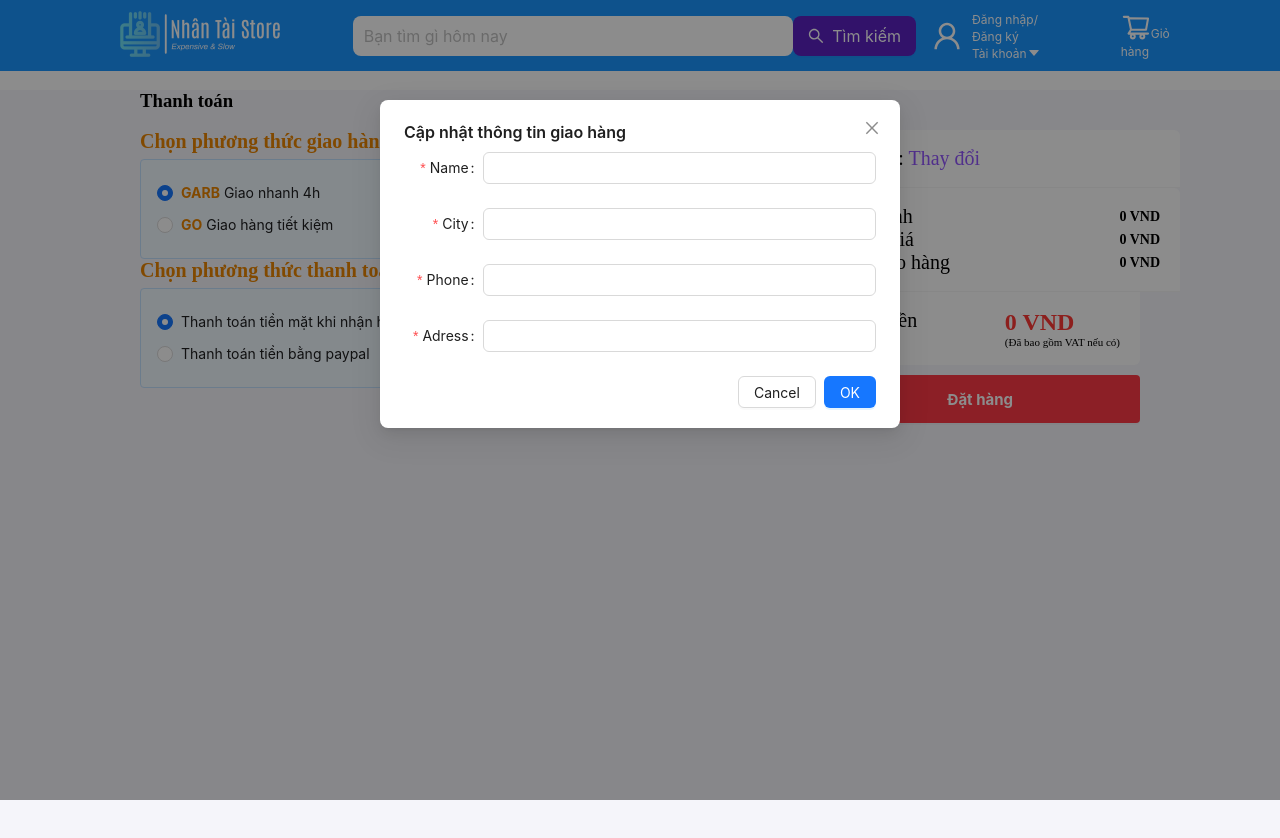
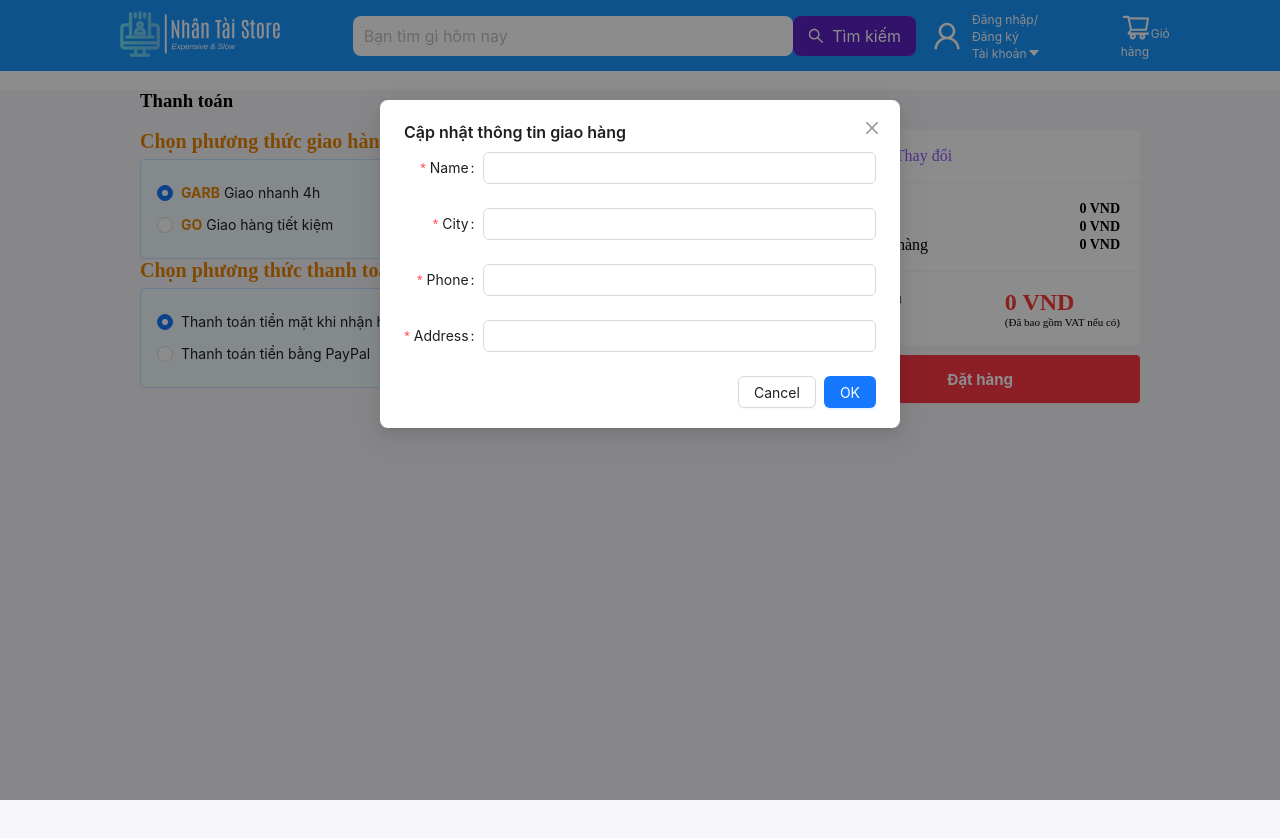
Before and after one commit to TTTai12/Web_KLTN, a React (Create React App) app: page /payment in a window 1280 px wide. Both pictures are taken after a click on the element "Thay đổi". Shown: the top 838 px of the page. Built offline with nearby package versions, Linux system fonts and the light colour scheme.

Commit message:
thanh toan bang paypal

```diff
--- a/package.json
+++ b/package.json
@@ -10,6 +10,7 @@
     "@fortawesome/free-solid-svg-icons": "^6.6.0",
     "@fortawesome/react-fontawesome": "^0.2.2",
     "@mui/material": "^5.15.15",
+    "@paypal/react-paypal-js": "^8.6.0",
     "@reduxjs/toolkit": "^2.2.3",
     "@tanstack/react-query": "^5.55.4",
     "@tanstack/react-query-devtools": "^5.32.0",
@@ -18,7 +19,7 @@
     "@testing-library/user-event": "^13.2.1",
     "antd": "^5.16.1",
     "antd-table-saveas-excel": "^2.2.1",
-    "axios": "^1.6.8",
+    "axios": "^1.7.7",
     "dotenv": "^16.4.5",
     "jwt-decode": "^4.0.0",
     "react": "^18.3.1",
--- a/src/pages/PaymentPage/PaymentPage.jsx
+++ b/src/pages/PaymentPage/PaymentPage.jsx
@@ -1,5 +1,5 @@
 import { Form, Radio } from "antd";
-import React, { useEffect, useState } from "react";
+import React, { useEffect, useState, useMemo } from "react";
 import {
   Label,
   WrapperInfo,
@@ -13,7 +13,6 @@ import {
 import ButtonComponent from "../../components/ButtonComponent/ButtonComponent";
 import { useDispatch, useSelector } from "react-redux";
 import { convertPrice } from "../../utils";
-import { useMemo } from "react";
 import ModalComponent from "../../components/ModalComponent/ModalComponent";
 import InputComponent from "../../components/InputComponent/InputComponent";
 import { useMutationHooks } from "../../hooks/useMutationHook";
@@ -24,7 +23,7 @@ import * as message from "../../components/Message/Message";
 import { updateUser } from "../../redux/slides/userSlide";
 import { useNavigate } from "react-router-dom";
 import { removeAllOrderProduct } from "../../redux/slides/orderSlide";
-//import { PayPalButton } from "react-paypal-button-v2";
+import { PayPalScriptProvider, PayPalButtons } from "@paypal/react-paypal-js";
 import * as PaymentService from "../../services/PaymentService";
 
 const PaymentPage = () => {
@@ -34,8 +33,6 @@ const PaymentPage = () => {
   const [delivery, setDelivery] = useState("fast");
   const [payment, setPayment] = useState("later_money");
   const navigate = useNavigate();
-  const [sdkReady, setSdkReady] = useState(false);
-
   const [isOpenModalUpdateInfo, setIsOpenModalUpdateInfo] = useState(false);
   const [stateUserDetails, setStateUserDetails] = useState({
     name: "",
@@ -85,16 +82,6 @@ const PaymentPage = () => {
     return 0;
   }, [order]);
 
-  // đang lõi code này
-  // const deliveryPriceMemo = useMemo(() => {
-  //   if (priceMemo >= 20000 && priceMemo < 500000) {
-  //     return 10000;
-  //   } else if (priceMemo >= 500000 || order?.orderItemsSelected?.length === 0) {
-  //     return 0;
-  //   } else {
-  //     return 20000;
-  //   }
-  // }, [priceMemo]);
   const deliveryPriceMemo = useMemo(() => {
     if (priceMemo > 200000) {
       return 10000;
@@ -122,7 +109,6 @@ const PaymentPage = () => {
       priceMemo &&
       user?.id
     ) {
-      // eslint-disable-next-line no-unused-expressions
       mutationAddOrder.mutate({
         token: user?.access_token,
         orderItems: order?.orderItemsSelected,
@@ -232,6 +218,7 @@ const PaymentPage = () => {
       [e.target.name]: e.target.value,
     });
   };
+
   const handleDelivery = (e) => {
     setDelivery(e.target.value);
   };
@@ -239,18 +226,21 @@ const PaymentPage = () => {
   const handlePayment = (e) => {
     setPayment(e.target.value);
   };
+
   return (
-    <div style={{ background: "#f5f5fa", with: "100%", height: "100vh" }}>
+    <div style={{ background: "#f5f5fa", width: "100%", height: "100vh" }}>
       <Loading isPending={isPendingAddOrder}>
         <div style={{ height: "100%", width: "1000px", margin: "0 auto" }}>
           <h3>Thanh toán</h3>
           <div style={{ display: "flex", justifyContent: "center" }}>
             <WrapperLeft>
               <div>
-                  <Label style={{ color: "#ea8500", fontWeight: "bold", fontSize: "20px",}} > Chọn phương thức giao hàng</Label>
+                <Label style={{ color: "#ea8500", fontWeight: "bold", fontSize: "20px" }}>
+                  Chọn phương thức giao hàng
+                </Label>
                 <WrapperRadio onChange={handleDelivery} value={delivery}>
                   <Radio value="fast">
-                      <span style={{ color: "#ea8500", fontWeight: "bold", }}>
+                    <span style={{ color: "#ea8500", fontWeight: "bold" }}>
                       GARB
                     </span>{" "}
                     Giao nhanh 4h
@@ -264,33 +254,23 @@ const PaymentPage = () => {
                 </WrapperRadio>
               </div>
 
-
               <div>
-                  <Label style={{ color: "#ea8500", fontWeight: "bold", fontSize: "20px",}} >Chọn phương thức thanh toán</Label>
+                <Label style={{ color: "#ea8500", fontWeight: "bold", fontSize: "20px" }}>
+                  Chọn phương thức thanh toán
+                </Label>
                 <WrapperRadio onChange={handlePayment} value={payment}>
-                    <Radio value="later_money">
-                      {" "}
-                      Thanh toán tiền mặt khi nhận hàng
-                    </Radio>
-                    <Radio value="paypal"> Thanh toán tiền bằng paypal</Radio>
+                  <Radio value="later_money">Thanh toán tiền mặt khi nhận hàng</Radio>
+                  <Radio value="paypal"> Thanh toán tiền bằng PayPal</Radio>
                 </WrapperRadio>
               </div>
-
             </WrapperLeft>
             <WrapperRight>
-              <div style={{ width: "100%",fontSize: "20px", }}>
+              <div style={{ width: "100%" }}>
               <WrapperInfo>
                   <div>
                     <span>Địa chỉ: </span>
-                    <span style={{ fontWeight: "bold",fontSize: "20px", }}>
-                      {`${user?.address} ${user?.city}`}{" "}
-                    </span>
-                    <span
-                      onClick={handleChangeAddress}
-                      style={{ color: "#9255FD", cursor: "pointer" }}
-                    >
-                      Thay đổi
-                    </span>
+                    <span style={{fontWeight: 'bold'}}>{ `${user?.address} ${user?.city}`} </span>
+                    <span onClick={handleChangeAddress} style={{color: '#9255FD', cursor:'pointer' }}> Thay đổi</span>
                   </div>
                 </WrapperInfo>
                 <WrapperInfo>
@@ -351,50 +331,44 @@ const PaymentPage = () => {
                 </WrapperInfo>
                 <WrapperTotal>
                   <span>Tổng tiền</span>
-                  <span style={{ display: "flex", flexDirection: "column" }}>
-                    <span
-                      style={{
-                        color: "rgb(254, 56, 52)",
-                        fontSize: "24px",
-                        fontWeight: "bold",
-                      }}
-                    >
-                      {convertPrice(totalPriceMemo)}
-                    </span>
-                    <span style={{ color: "#000", fontSize: "11px" }}>
-                      (Đã bao gồm VAT nếu có)
-                    </span>
+                  <span style={{display:'flex', flexDirection: 'column'}}>
+                    <span style={{color: 'rgb(254, 56, 52)', fontSize: '24px', fontWeight: 'bold'}}>{convertPrice(totalPriceMemo)}</span>
+                    <span style={{color: '#000', fontSize: '11px'}}>(Đã bao gồm VAT nếu có)</span>
                   </span>
                 </WrapperTotal>
               </div>
-              {payment === "paypal" && sdkReady ? (
+              {payment === "paypal" ? (
                 <div style={{ width: "320px" }}>
-                  <PayPalButton
-                    amount={Math.round(totalPriceMemo / 30000)}
-                    // shippingPreference="NO_SHIPPING" // default is "GET_FROM_FILE"
-                    onSuccess={onSuccessPaypal}
-                    onError={() => {
-                      alert("Erroe");
-                    }}
+                  <PayPalScriptProvider options={{ "client-id": "test" }}>
+                    <PayPalButtons
+                      createOrder={(data, actions) =>
+                        actions.order.create({
+                          purchase_units: [
+                            {
+                              amount: {
+                                value: (totalPriceMemo / 24545).toFixed(2),
+                              },
+                            },
+                          ],
+                        })
+                      }
+                      onApprove={onSuccessPaypal}
                     />
+                  </PayPalScriptProvider>
                 </div>
               ) : (
                 <ButtonComponent
                   onClick={() => handleAddOrder()}
                   size={40}
                   styleButton={{
-                    background: "rgb(255, 57, 69)",
-                    height: "48px",
-                    width: "320px",
-                    border: "none",
-                    borderRadius: "4px",
+                      background: 'rgb(255, 57, 69)',
+                      height: '48px',
+                      width: '320px',
+                      border: 'none',
+                      borderRadius: '4px'
                   }}
-                  textButton={"Đặt hàng"}
-                  styleTextButton={{
-                    color: "#fff",
-                    fontSize: "15px",
-                    fontWeight: "700",
-                  }}
+                  textButton={'Đặt hàng'}
+                  styleTextButton={{ color: '#fff', fontSize: '15px', fontWeight: '700' }}
               ></ButtonComponent>
               )}
             </WrapperRight>
@@ -411,7 +385,6 @@ const PaymentPage = () => {
               name="basic"
               labelCol={{ span: 4 }}
               wrapperCol={{ span: 20 }}
-              // onFinish={onUpdateUser}
               autoComplete="on"
               form={form}
             >
@@ -440,9 +413,7 @@ const PaymentPage = () => {
               <Form.Item
                 label="Phone"
                 name="phone"
-                rules={[
-                  { required: true, message: "Please input your  phone!" },
-                ]}
+                rules={[{ required: true, message: "Please input your phone!" }]}
               >
                 <InputComponent
                   value={stateUserDetails.phone}
@@ -450,13 +421,10 @@ const PaymentPage = () => {
                   name="phone"
                 />
               </Form.Item>
-
               <Form.Item
-                label="Adress"
+                label="Address"
                 name="address"
-                rules={[
-                  { required: true, message: "Please input your  address!" },
-                ]}
+                rules={[{ required: true, message: "Please input your address!" }]}
               >
                 <InputComponent
                   value={stateUserDetails.address}
--- a/src/pages/PaymentPage/style.js
+++ b/src/pages/PaymentPage/style.js
@@ -1,5 +1,5 @@
 import { Radio } from "antd";
-import styled from "styled-components";
+import styled  from "styled-components";
 
 export const WrapperStyleHeader = styled.div`
   background: rgb(255, 255, 255);
@@ -12,13 +12,15 @@ export const WrapperStyleHeader = styled.div`
     font-weight: 400;
     font-size: 13px;
   }
-`;
+`
 
 export const WrapperLeft = styled.div`
   width: 910px;
-`;
+`
 
-export const WrapperListOrder = styled.div``;
+export const WrapperListOrder = styled.div`
+
+`
 
 export const WrapperItemOrder = styled.div`
   display: flex;
@@ -26,30 +28,30 @@ export const WrapperItemOrder = styled.div`
   padding: 9px 16px;
   background: #fff;
   margin-top: 12px;
-`;
+`
 
 export const WrapperPriceDiscount = styled.span`
   color: #999;
   font-size: 12px;
   text-decoration: line-through;
   margin-left: 4px;
-`;
-export const WrapperCountOrder = styled.div`
+`
+export const WrapperCountOrder  = styled.div`
   display: flex;
   align-items: center;
   width: 84px;
   border: 1px solid #ccc;
   border-radius: 4px;
-`;
+`
 
 export const WrapperRight = styled.div`
   width: 320px;
   margin-left: 20px;
-  display: flex;
+  display: flex ;
   flex-direction: column;
   gap: 10px;
-  align-items: center;
-`;
+  align-items: center
+`
 
 export const WrapperInfo = styled.div`
   padding: 17px 20px;
@@ -57,25 +59,17 @@ export const WrapperInfo = styled.div`
   background: #fff;
   border-top-right-radius: 6px;
   border-top-left-radius: 6px;
-  width: 100%;
-`;
+`
 
 export const WrapperTotal = styled.div`
   display: flex;
-  align-items: flex-start;
-  justify-content: space-between;
-  padding: 17px 20px;
-  background: #fff;
-  border-bottom-right-radius: 6px;
-  border-bottom-left-radius: 6px;
-`;
-
-export const Label = styled.span`
-  font-size: 12px;
-  color: #000;
-  font-weight: bold;
-`;
-
+   align-items: flex-start;
+   justify-content: space-between;
+    padding: 17px 20px;
+    background: #fff ;
+    border-bottom-right-radius: 6px;
+    border-bottom-left-radius: 6px;
+`
 export const WrapperRadio = styled(Radio.Group)`
   margin-top: 6px;
   background: rgb(240, 248, 255);
@@ -85,10 +79,15 @@ export const WrapperRadio = styled(Radio.Group)`
   height: 100px;
   padding: 16px;
   font-weight: normal;
-  display: flex;
+  display:flex;
   flex-direction: column;
   gap: 10px;
   justify-content: center;
+`
+export const Label = styled.span`
+  font-size: 12px;
+  color: #000;
+  font-weight: bold;
 `;
 export const WrapperStyleHeaderDelivery = styled.div`
   background: rgb(255, 255, 255);
```
Also changed, not shown: src/components/PayPalButton/PayPalButton.jsx (added, +38 -0 lines), 1 other file (tests, documents, lock files or other folders). Lines whose indentation alone changed are shown as unchanged.
